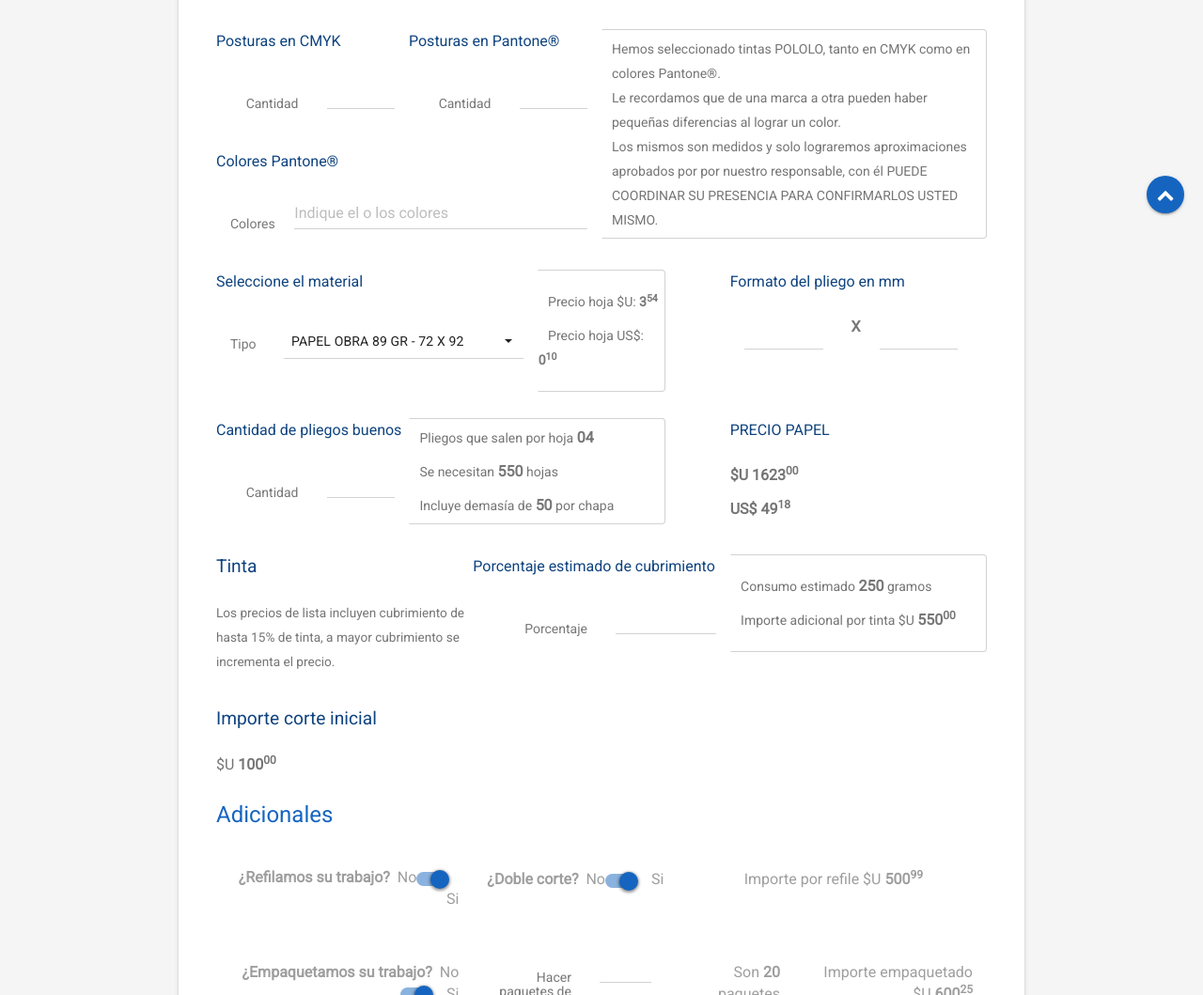
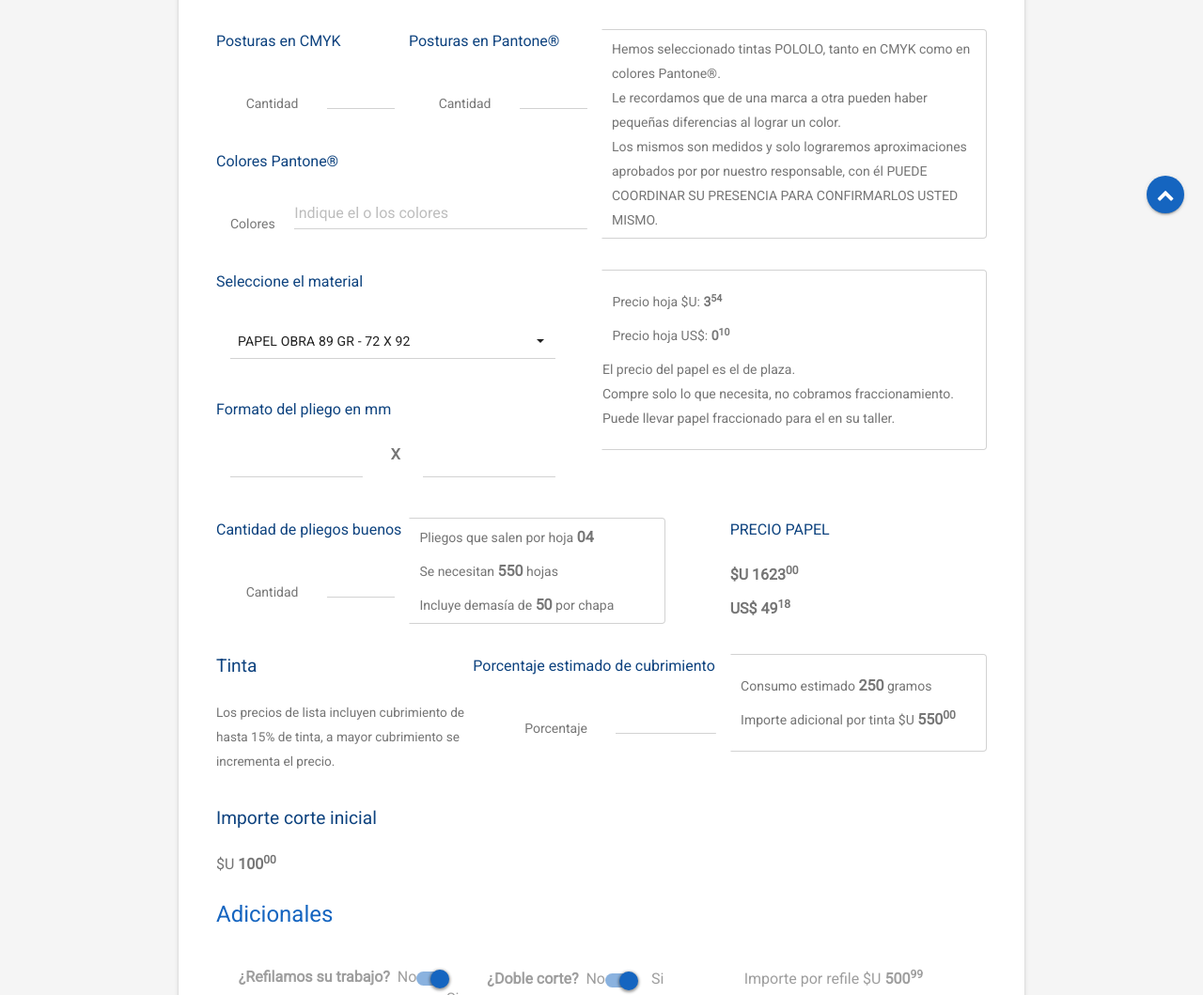
Before and after one commit to Oxisrock/solpim, a website: page docs/price_calc.html in a window 1280 px wide. Shown: the part 673-1732 px from the top of the page at 94% size. Drawn offline with Linux system fonts and the light colour scheme; files whose address does not match are found by name.

Commit message:
Cambios parciales formulario

```diff
--- a/docs/price_calc.html
+++ b/docs/price_calc.html
@@ -223,12 +223,12 @@
 
                     <div class="clearfix"></div>
 
-                    <div class="col-xs-9 col-sm-5">
+                    <!-- Material / Papel -->
+                    <div class="col-xs-12 col-sm-6">
                       <div class="form-group">
                         <legend>Seleccione el material</legend>
-                        <label for="paper02" class="col-md-2 control-label">Tipo</label>
-                          <div class="col-md-10">
-                            <select id="paper02" class="form-control selectpicker">
+                          <div class="col-xs-11">
+                            <select id="paper02" class="form-control selectpicker mb-4">
                               <option>Papel obra 89 gr - 72 x 92</option>
                               <option>Papel obra 100 gr - 70 x 100</option>
                               <option>Papel obra 100 gr - 72 x 92</option>
@@ -238,22 +238,8 @@
                               <option>Coteados mate 115 gr - 72 x 102</option>
                             </select>
                           </div>
-                      </div>
-                    </div>
 
-                    <div class="col-xs-3 col-sm-2">
-                      <div class="form-group relative-box two-files">
-                        <p class="">&nbsp;&nbsp; Precio hoja $U: <span><b>3<sup>54</sup></b></span></p>
-                        <p class="">&nbsp;&nbsp; Precio hoja US$: <span><b>0<sup>10</sup></b></span></p>
-                      </div>
-                    </div>
-
-                    <div class="col-sm-1 hidden-xs"></div>
-
-                    <div class="col-xs-12 col-sm-4">
-                      <div class="form-group">
                         <legend>Formato del pliego en mm</legend>
-                        <!-- <label for="number03" class="col-xs-6 control-label">Cantidad</label> -->
                           <div class="col-xs-5">
                             <input type="number" class="form-control" id="size01">
                           </div>
@@ -266,7 +252,20 @@
                       </div>
                     </div>
 
+                    <div class="col-xs-12 col-sm-6">
+                      <div class="form-group relative-box two-files">
+                        <p class="">&nbsp;&nbsp; Precio hoja $U: <span><b>3<sup>54</sup></b></span></p>
+                        <p class="">&nbsp;&nbsp; Precio hoja US$: <span><b>0<sup>10</sup></b></span></p>
+                          <p>
+                            El precio del papel es el de plaza.<br>
+                            Compre solo lo que necesita, no cobramos fraccionamiento.<br>
+                            Puede llevar papel fraccionado para el en su taller.
+                          </p>
+                        </div>
+                    </div>
+
                     <div class="clearfix"></div>
+
 
                     <div class="col-xs-6 col-sm-3">
                       <div class="form-group">
```
Also changed, not shown: src/partials/cont_price_calc.html (+17 -18 lines).
